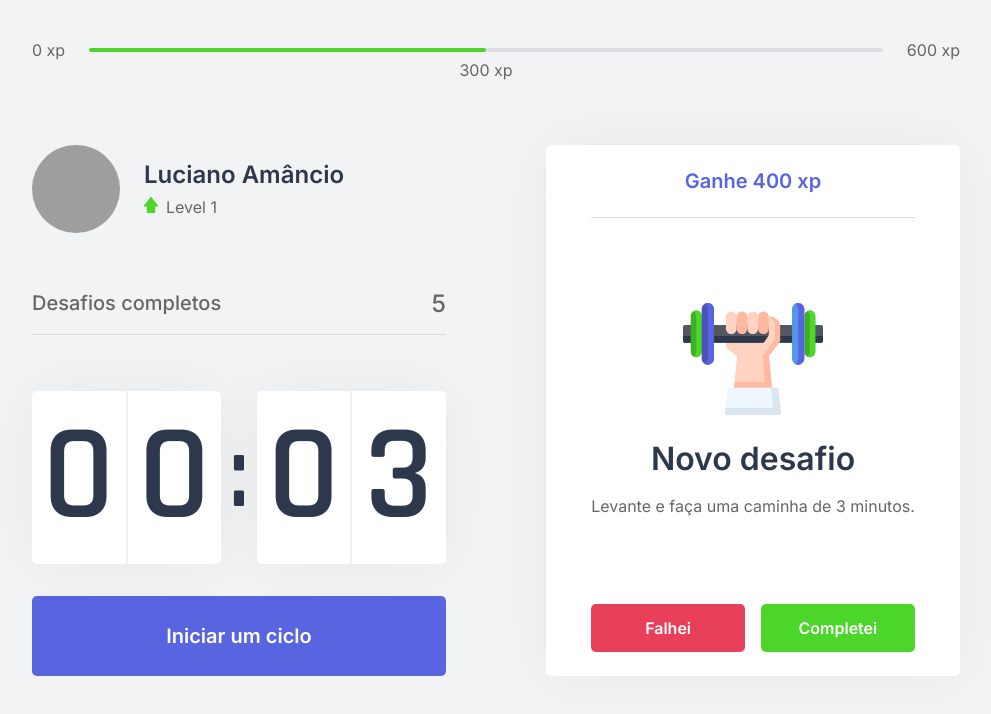
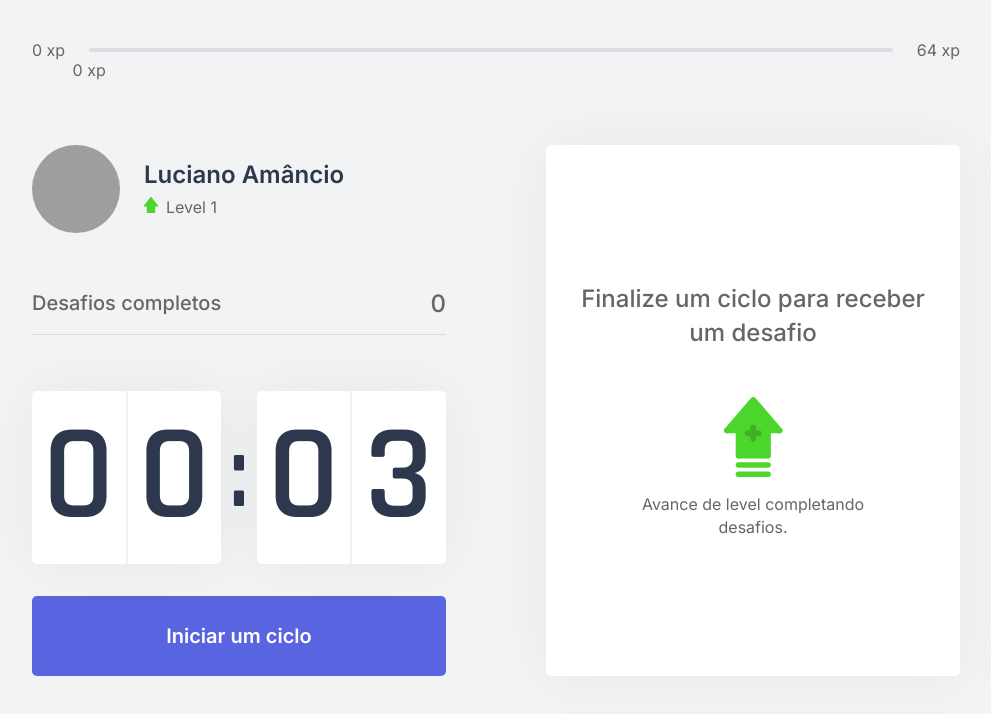
Before and after one commit to madruga665/NLW-4-Moveit, a Next.js app in the folder moveit-next/: page / in a window 1280 px wide. Shown: the top 714 px of the page, without its empty margins (144-1135 px from the left). Built offline with nearby package versions, Linux system fonts and the light colour scheme; grey boxes are pictures that could not be loaded.

Commit message:
Add context ipa

```diff
--- /dev/null
+++ b/moveit-next/challenges.json
@@ -0,0 +1,62 @@
+[
+  {
+    "type": "body",
+    "description": "Estique um de seus braços com a palma da mão virada para frente e puxe os dedos para cima por 10 segundos por mão.",
+    "amount": 80
+  },
+  {
+    "type": "body",
+    "description": "Estique seu braço contra o peito e puxe-o utilizando o outro braço por 10 segundos por braço.",
+    "amount": 60
+  },
+  {
+    "type": "body",
+    "description": "Puxe seu pescoço com a ajuda da mão para a direita e para a esquerda, permanecendo na posição por alguns segundos.",
+    "amount": 70
+  },
+  {
+    "type": "body",
+    "description": "Com as duas mãos na parte de trás da cabeça, leve-a para baixo, alongando a parte de trás da região.",
+    "amount": 60
+  },
+  {
+    "type": "body",
+    "description": "Cruze as pernas e desça com as mãos esticadas em direção ao chão. Repita o movimento com a outra perna na frente.",
+    "amount": 100
+  },
+  {
+    "type": "body",
+    "description": "Sentado, abra as pernas e tente encostar as palmas das mãos no chão, repita 3 vezes por 5 segundos.",
+    "amount": 80
+  },
+  {
+    "type": "body",
+    "description": "Puxe o joelho de encontro ao peito e segure, troque de perna após 10 segundos.",
+    "amount": 50
+  },
+  {
+    "type": "body",
+    "description": "Sentado, cruze uma perna e incline seu tronco à frente, troque de perna após 10 segundos.",
+    "amount": 80
+  },
+  {
+    "type": "eye",
+    "description": "Sentado, feche os olhos e cubra-os com as palmas da mão durante 2 minutos, depois abra normalmente.",
+    "amount": 90
+  },
+  {
+    "type": "eye",
+    "description": "Em algum ambiente aberto, olhe o mais longe que puder em quatro direções por 3s, mexa apenas os olhos. Repita 3 vezes.",
+    "amount": 140
+  },
+  {
+    "type": "eye",
+    "description": "Usando os polegares, massage a área abaixo das sobrancelhas em movimentos circulares por 15 segundos.",
+    "amount": 70
+  },
+  {
+    "type": "body",
+    "description": "Em pé, gire a cintura o máximo que puder para a esquerda, segure por cinco segundos. Repita para a direita.",
+    "amount": 90
+  }
+]
--- a/moveit-next/src/components/ChallengeBox.tsx
+++ b/moveit-next/src/components/ChallengeBox.tsx
@@ -1,31 +1,36 @@
+import { useContext } from 'react';
+import { ChallengesContext } from '../contexts/ChallengesContext';
 import styles from '../styles/components/ChallengeBox.module.css';
 
 
 export function ChallengeBox () {
-  const hasActiveChallenge = true;
+  const { activeChallenge, resetChallenge } = useContext(ChallengesContext);
 
 
   return (
     <div className={styles.challengeBoxContainer}>
-      { hasActiveChallenge ? (
+      { activeChallenge ? (
         <div className={styles.challengeActive}>
-          <header>Ganhe 400 xp</header>
+          <header>Ganhe {activeChallenge.amount} xp</header>
 
           <main>
-            <img src="icons/body.svg" alt="" />
+            <img src={`icons/${activeChallenge.type}.svg`} alt="" />
             <strong>Novo desafio</strong>
-            <p>Levante e faça uma caminha de 3 minutos.</p>
+            <p>{activeChallenge.description}</p>
           </main>
 
           <footer>
             <button
               type="button"
-              className={styles.challengeFailedButton}>
-              Falhei
+              className={styles.challengeFailedButton}
+              onClick={resetChallenge}
+              >
+                Falhei
               </button>
-            <button
-              type="button"
-              className={styles.challengeSucceededButton}>
+              <button
+                type="button"
+                className={styles.challengeSucceededButton}
+              >
               Completei
               </button>
           </footer>
--- a/moveit-next/src/components/CompletedChallenges.tsx
+++ b/moveit-next/src/components/CompletedChallenges.tsx
@@ -1,10 +1,13 @@
+import { useContext } from 'react';
+import { ChallengesContext } from '../contexts/ChallengesContext';
 import styles from '../styles/components/CompletedChallenges.module.css'
 
 export function CompletedChallenges() {
+  const {challengesCompleted} = useContext(ChallengesContext);
   return (
     <div className={styles.completedChallengesContainer}>
       <span>Desafios completos</span>
-      <span>5</span>
+      <span>{challengesCompleted}</span>
     </div>
   )
 }
--- a/moveit-next/src/components/Countdown.tsx
+++ b/moveit-next/src/components/Countdown.tsx
@@ -1,9 +1,11 @@
-import { useState, useEffect } from "react";
+import { useState, useEffect, useContext } from "react";
+import { ChallengesContext } from "../contexts/ChallengesContext";
 import styles from "../styles/components/Countdown.module.css";
 
-let countdownTimeout: NodeJS.Timeout
+let countdownTimeout: NodeJS.Timeout;
 
 export function Countdown() {
+  const {startNewChallenge} = useContext(ChallengesContext);
   const [time, setTime] = useState(0.05 * 60);
   const [isActive, setIstActive] = useState(false);
   const [hasFinished, setHasFinished] = useState(false);
@@ -33,6 +35,7 @@
     } else if (isActive && time === 0) {
       setHasFinished(true);
       setIstActive(false);
+      startNewChallenge();
     }
   }, [isActive, time])
 
--- a/moveit-next/src/components/ExperienceBar.tsx
+++ b/moveit-next/src/components/ExperienceBar.tsx
@@ -1,17 +1,23 @@
+import { useContext } from 'react';
+import { ChallengesContext } from '../contexts/ChallengesContext';
 import styles from '../styles/components/ExperienceBar.module.css';
 
 export function ExperienceBar() {
+  const { currentExperience, experienceToNextLevel } = useContext(ChallengesContext);
+
+  const percentToNextLevel = Math.round(currentExperience * 100) / experienceToNextLevel;
+
   return (
     <header className={styles.experienceBar}>
       <span>0 xp</span>
       <div>
-        <div style={{ width: '50%'}} />
+        <div style={{ width: `${percentToNextLevel}%`}} />
 
-        <span className={styles.currentExperience} style={{ left: '50%'}}>
-          300 xp
+        <span className={styles.currentExperience} style={{ left: `${percentToNextLevel}%`}}>
+          {currentExperience} xp
         </span>
       </div>
-      <span>600 xp</span>
+      <span>{experienceToNextLevel} xp</span>
     </header>
   )
 }
--- /dev/null
+++ b/moveit-next/src/contexts/ChallengesContext.tsx
@@ -0,0 +1,67 @@
+import { createContext, useState, ReactNode} from 'react';
+import challenges from '../../challenges.json';
+
+interface Challenge {
+  type: 'body' | 'eye';
+  description: string;
+  amount: number;
+}
+
+interface ChallengeContextData {
+  level: number;
+  currentExperience: number;
+  experienceToNextLevel: number;
+  challengesCompleted: number;
+  activeChallenge: Challenge;
+  levelUp: () => void;
+  startNewChallenge: () => void;
+  resetChallenge: () => void;
+}
+
+interface ChallengesProviderProps {
+  children: ReactNode;
+}
+
+export const ChallengesContext = createContext({} as ChallengeContextData);
+
+export function ChallengesProvider({ children }: ChallengesProviderProps) {
+  const [level, setLevel] = useState(1);
+  const [currentExperience, setCurrentExperience] = useState(0);
+  const [challengesCompleted, setChallengesCompleted] = useState(0);
+
+  const [activeChallenge, setActiveChallenge] = useState(null)
+
+  const experienceToNextLevel = Math.pow((level + 1) * 4, 2)
+
+  function levelUp() {
+    setLevel(level + 1);
+  }
+
+  function startNewChallenge() {
+    const randomChallengeIndex = Math.floor(Math.random() * challenges.length)
+    const challenge = challenges[randomChallengeIndex];
+
+    setActiveChallenge(challenge)
+  }
+
+  function resetChallenge() {
+    setActiveChallenge(null);
+  }
+
+  return (
+    <ChallengesContext.Provider
+    value={{
+      level,
+      currentExperience,
+      experienceToNextLevel,
+      challengesCompleted,
+      levelUp,
+      startNewChallenge,
+      activeChallenge,
+      resetChallenge,
+    }}
+  >
+      {children}
+    </ChallengesContext.Provider>
+  );
+}
--- a/moveit-next/src/pages/_app.tsx
+++ b/moveit-next/src/pages/_app.tsx
@@ -1,7 +1,16 @@
+import { useState } from 'react'
+
+
 import '../styles/pages/global.css'
 
+import { ChallengesProvider } from '../contexts/ChallengesContext'
+
 function MyApp({ Component, pageProps }) {
-  return <Component {...pageProps} />
+  return(
+    <ChallengesProvider>
+      <Component {...pageProps} />
+    </ChallengesProvider>
+  )
 }
 
 export default MyApp
```
